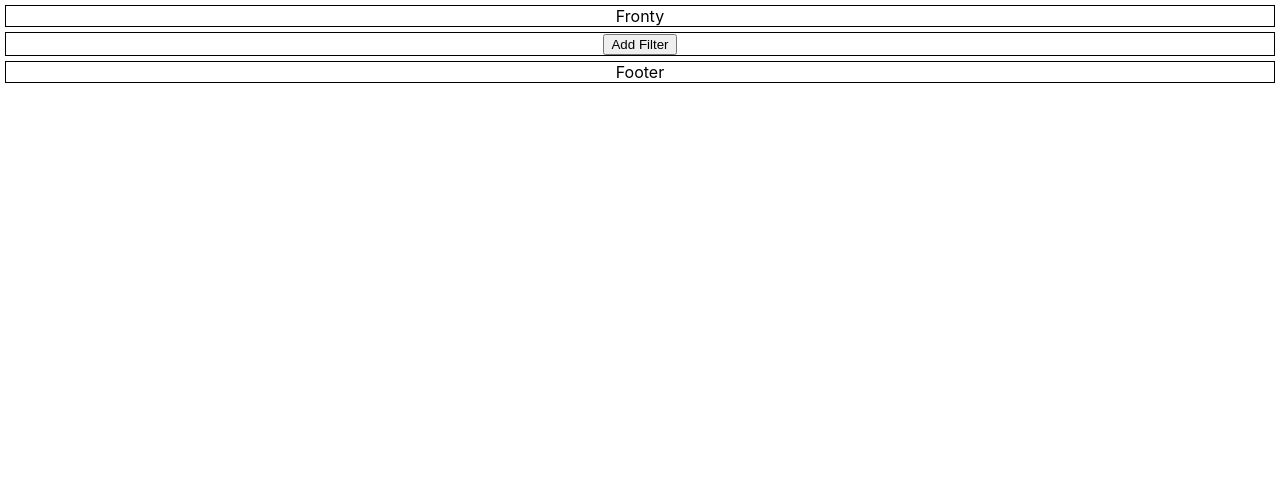
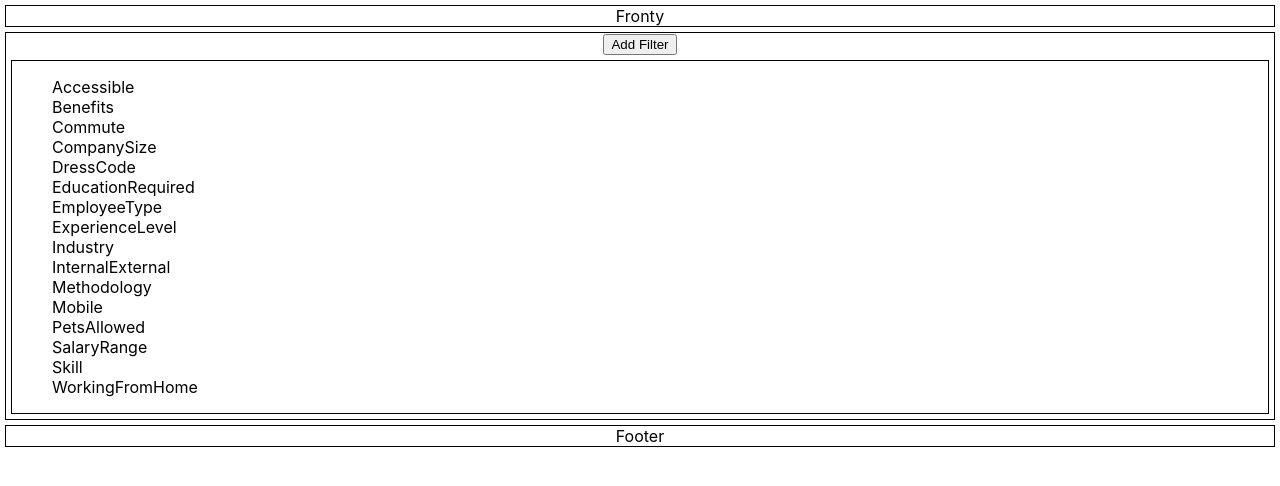
Before and after one commit to patcoston/fronty, a React (Create React App) app: page / in a window 1280 px wide. Shown: the top 486 px of the page. Built offline with nearby package versions, Linux system fonts and the light colour scheme.

Commit message:
Added CSS for Filter Menu for elements to click

```diff
--- a/src/components/AddFilter.tsx
+++ b/src/components/AddFilter.tsx
@@ -19,7 +19,7 @@ import FilterMenu from "./FilterMenu"
 import "./AddFilter.css"
 
 const AddFilter: FC = () => {
-  let filterShowMenu: boolean = false
+  let filterShowMenu: boolean = true
   let filterShowAccessible: boolean = false
   let filterShowBenefits: boolean = false
   let filterShowCommute: boolean = false
--- a/src/components/FilterMenu.css
+++ b/src/components/FilterMenu.css
@@ -2,3 +2,10 @@
   border: 1px solid black;
   margin: 5px;
 }
+
+.filter-menu-body li {
+  list-style: none;
+  text-align: left;
+  margin-left: 0;
+  cursor: pointer;
+}
```
